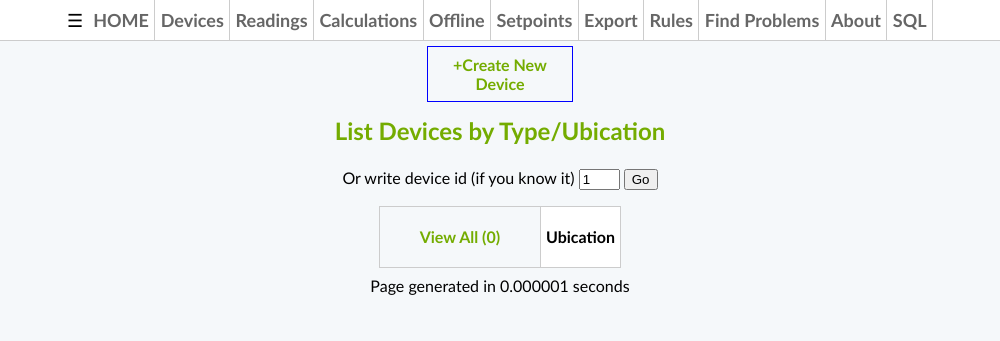
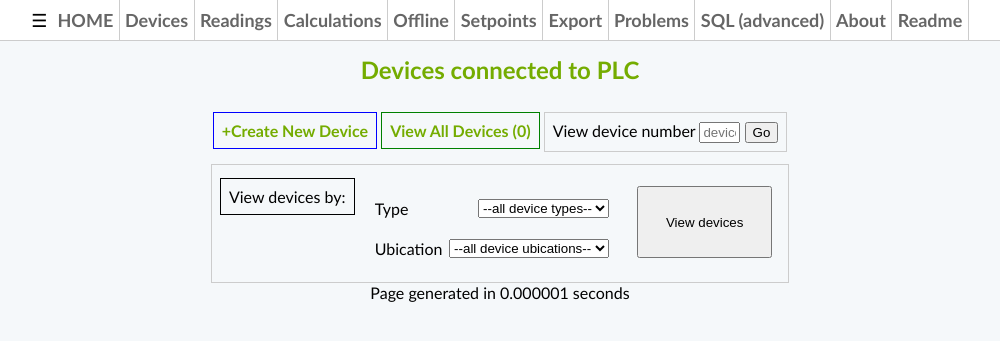
Before and after one commit to holalluis/mbr, a PHP site: page /viewDevices.php in a window 1280 px wide. Shown: the top 341 px of the page, without its empty margins (140-1140 px from the left). Run offline with PHP 8.4, Linux system fonts and the light colour scheme; data that the repository does not hold is empty.

Commit message:
new things

```diff
--- a/calculation.php
+++ b/calculation.php
@@ -114,9 +114,10 @@
 			{
 				$value=$row["device_$id_device"];
 				$values[]=$value;
+				$value=round($value,4);
 				echo "<td>$value";
 			}
-			echo "<td style=background:#af0>".applyFormula($formula,$values);
+			echo "<td style=background:#af0>".round(applyFormula($formula,$values),4);
 		}
 	?>
 </table>
--- a/deleteDevice.php
+++ b/deleteDevice.php
@@ -20,4 +20,4 @@ mysql_query($sql) or die(mysql_error());
 </head><body><center>
 <!--NAVBAR--><?php include("navbar.php")?>
 <?php
-	die("<div><b style=color:red>Device id $id removed correctly</b></div>")?>
+	die("<div><h2 style=color:red>Device id $id removed correctly</h2></div>")?>
--- a/estils.css
+++ b/estils.css
@@ -1,4 +1,7 @@
 *{margin:0}
+
+.inline{vertical-align:top;display:inline-block;}
+
 h1,h2,h3{margin:0.6em}
 
 h1,h2{ color:#74AC00; }
--- a/index.php
+++ b/index.php
@@ -8,7 +8,11 @@
 	<link rel=stylesheet href=estils.css>
 </head><body><center>
 <!--NAVBAR--><?php include("navbar.php")?>
-<!--TITLE--><h1 onclick=window.location.reload() style=cursor:pointer>HOME - PLC READER</h1>
+<!--TITLE--><h1 onclick=window.location.reload() style=cursor:pointer>HOME &mdash; PLC READER</h1>
+
+<p>
+	SCADA-like web-app
+</p>
 
 <!--PLANT PICTURE-->
 <div style="height:350px;background:white;border:1px solid #ccc;display:inline-block">
--- a/navbar.php
+++ b/navbar.php
@@ -3,7 +3,7 @@
 	function nlink($direccio,$nom)
 	{
 		if($direccio==$_SERVER['PHP_SELF'])
-			echo "<a href='$direccio' style=background:#ddd;color:black>$nom</a>";
+			echo "<a href='$direccio' class=active>$nom</a>";
 		else
 			echo "<a href='$direccio'>$nom</a>";
 	}
@@ -19,10 +19,11 @@
 		nlink("/mbr/offline.php"      ,"Offline");
 		nlink("/mbr/setpoints.php"    ,"Setpoints");
 		nlink("/mbr/export.php"       ,"Export");
-		nlink("/mbr/rules/rules.php"  ,"Rules");
-		nlink("/mbr/problems.php"     ,"Find Problems");
+		//nlink("/mbr/rules/rules.php"  ,"Rules");
+		nlink("/mbr/problems.php"     ,"Problems");
+		nlink("/mbr/sql.php"          ,"SQL (advanced)");
 		nlink("/mbr/about.php"        ,"About");
-		nlink("/mbr/sql.php"          ,"SQL");
+		nlink("/mbr/README.md"        ,"Readme");
 	?>
 </div>
 
@@ -40,6 +41,11 @@
 		padding:0.5em 0.3em;
 		color:#666;
 	}
+	#navbar a.active {
+		background:#ddd;
+		color:black;
+		box-shadow: inset 0 2px 4px rgba(0,0,0,.15),0 1px 2px rgba(0,0,0,.05);
+	}
 	#navbar a:hover {
 		background:#ccc;
 		transition:all 0.5s;
--- a/sql.php
+++ b/sql.php
@@ -9,7 +9,10 @@
 </head><body onload="document.getElementsByName('query')[0].select()"><center>
 <!--NAVBAR--><?php include("navbar.php") ?>
 <!--TITLE--><h2 onclick=window.location="sql.php" style=cursor:pointer>Execute SQL query (advanced use)</h2>
-<h4>Learn MySQL: <a target=_blank href=http://dev.mysql.com/doc/refman/5.7/en/entering-queries.html>MySQL tutorial</a></h4>
+
+<div>
+	"DELETE" commands are not allowed for security
+</div>
 
 <!--WRITE QUERY FORM-->
 <form method=POST>
--- a/viewDevices.php
+++ b/viewDevices.php
@@ -41,65 +41,67 @@
 	</script>
 </head><body><center>
 <!--NAVBAR--><?php include "navbar.php"?>
-<!--NEW DEVICE--><div style="border:1px solid blue;width:10%"><a href="newDevice.php">+Create New Device</a></div>
-<!--TITLE--><h2 onclick=window.location.reload() style=cursor:pointer>List Devices by Type/Ubication</h2>
+<!--TITLE--><h2 onclick=window.location.reload() style=cursor:pointer>Devices connected to PLC</h2>
 
-<div style="">
-	<form action=device.php method=GET>
-		Or write device id (if you know it)
-		<input name=id placeholder="device id" size=2 value=1 autocomplete=off>
-		<button>Go</button>
+<!--3 options-->
+<div>
+	<!--NEW DEVICE-->
+	<div class=inline style="border:1px solid blue;">
+		<a href="newDevice.php">+Create New Device</a>
+	</div>
+
+	<!--view all-->
+	<div class=inline style="border:1px solid green">
+		<a href=devices.php>View All Devices (<?php echo mysql_num_rows(mysql_query("SELECT 1 FROM devices"))?>)</a>
+	</div>
+
+	<!--direct input id-->
+	<div class=inline style='border:1px solid #ccc'>
+		<form action=device.php method=GET>
+			View device number
+			<input name=id placeholder="device id" size=2
+				value="<?php
+					echo current(mysql_fetch_assoc(mysql_query("SELECT MIN(id) FROM devices")));
+				?>"
+			autocomplete=off>
+			<button>Go</button>
+		</form>
+	</div>
+</div>
+
+<!--filter-->
+<div id=filter class=inline style='border:1px solid #ccc'>
+	<style>
+		#filter select {float:right;margin-left:0.5em}
+	</Style>
+	<form action=devices.php>
+		<div class=inline style="border:1px solid">
+			View devices by:
+		</div>
+
+		<div class=inline style=text-align:left>
+			<div>
+				Type
+				<select name=type>
+					<option value=''>--all device types--
+					<?php foreach($types as $type) { echo "<option>$type"; } ?>
+				</select>
+			</div>
+			<div>
+				Ubication
+				<select name=ubication>
+					<option value=''>--all device ubications--
+					<?php foreach($ubics as $ubic) { echo "<option>$ubic"; } ?>
+				</select>
+			</div>
+		</div>
+		<div class=inline>
+			<button style=padding:2em;>View devices</button>
+		</div>
 	</form>
 </div>
 
-<!--NAVTABLE-->
-<table cellpadding=5>
-	<tr><td rowspan=2 colspan=2 onclick=window.location='devices.php' title="All devices">
-	<a href=#>View All (<?php echo mysql_num_rows(mysql_query("SELECT 1 FROM devices"))?>)</a>
-	<th colspan=<?php echo count($ubics)?>>Ubication</th>
-	<tr>
-	<?php
-		foreach($ubics as $ubic)
-		{
-			//count devices in this ubication
-			$count=mysql_num_rows(mysql_query("SELECT 1 FROM devices WHERE ubication='$ubic'"));
-			echo "	<td ubic='$ubic'
-						onclick=\"window.location='devices.php?ubication=$ubic'\"
-						title='Devices in $ubic'>
-						<a href=#>$ubic ($count)</a>";
-		}
-	?>
-	<?php
-		//iterate device types
-		foreach($types as $type)
-		{
-			echo "<tr>"; //new row
+<br>
 
-			//for first row only
-			if($type==$types[0])echo "<th rowspan=".count($types).">Type";
-
-			//count devices of this type
-			$count=mysql_num_rows(mysql_query("SELECT 1 FROM devices WHERE type='$type'"));
-
-			//all devices of this type
-			echo "	<td type='$type'
-						onclick=\"window.location='devices.php?type=$type'\"
-						title='All $type"."s'>
-						<a href=#>$type"."s ($count)"."</a>";
-
-			//iterate ubications
-			foreach($ubics as $ubic)
-			{
-				//count devices of this type and ubication
-				$count=mysql_num_rows(mysql_query("SELECT 1 FROM devices WHERE type='$type' AND ubication='$ubic'"));
-				echo "	<td	onclick=\"window.location='/mbr/devices.php?type=$type&ubication=$ubic'\"
-							onmouseover=\"highLight('$ubic','$type','#F5F6CE')\"
-							onmouseout=\"highLight('$ubic','$type','')\"
-							title='$type"."s in $ubic'
-						>View ($count)";
-			}
-		}
-	?>
-</table>
-
+</div>
 <!--time--><?php printf("Page generated in %f seconds",microtime(true)-$start)?>
```
Also changed, not shown: calculations.php (+10 -3 lines), device.php (+21 -9 lines), devices.php (+5 -5 lines), offline.php (+5 -3 lines), problems.php (+21 -18 lines), readings.php (+11 -10 lines), setpoints.php (+5 -2 lines).
